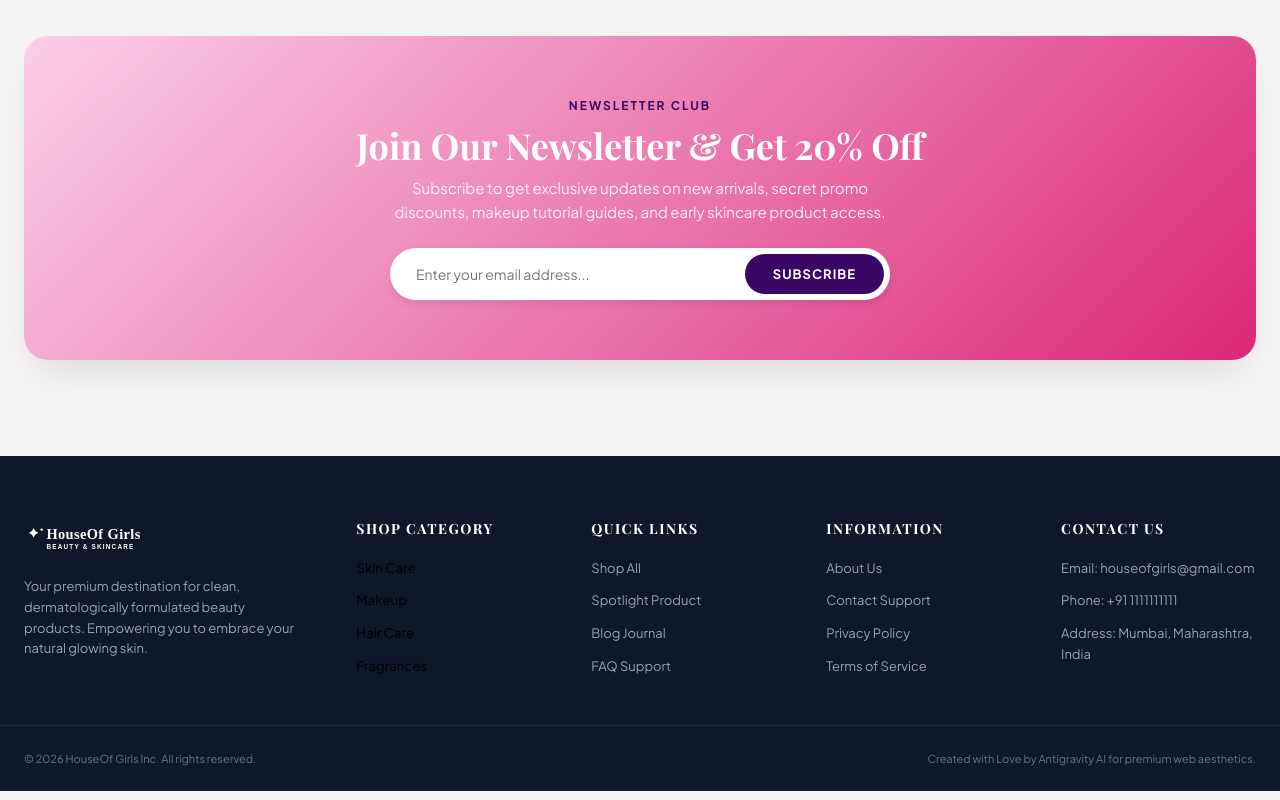
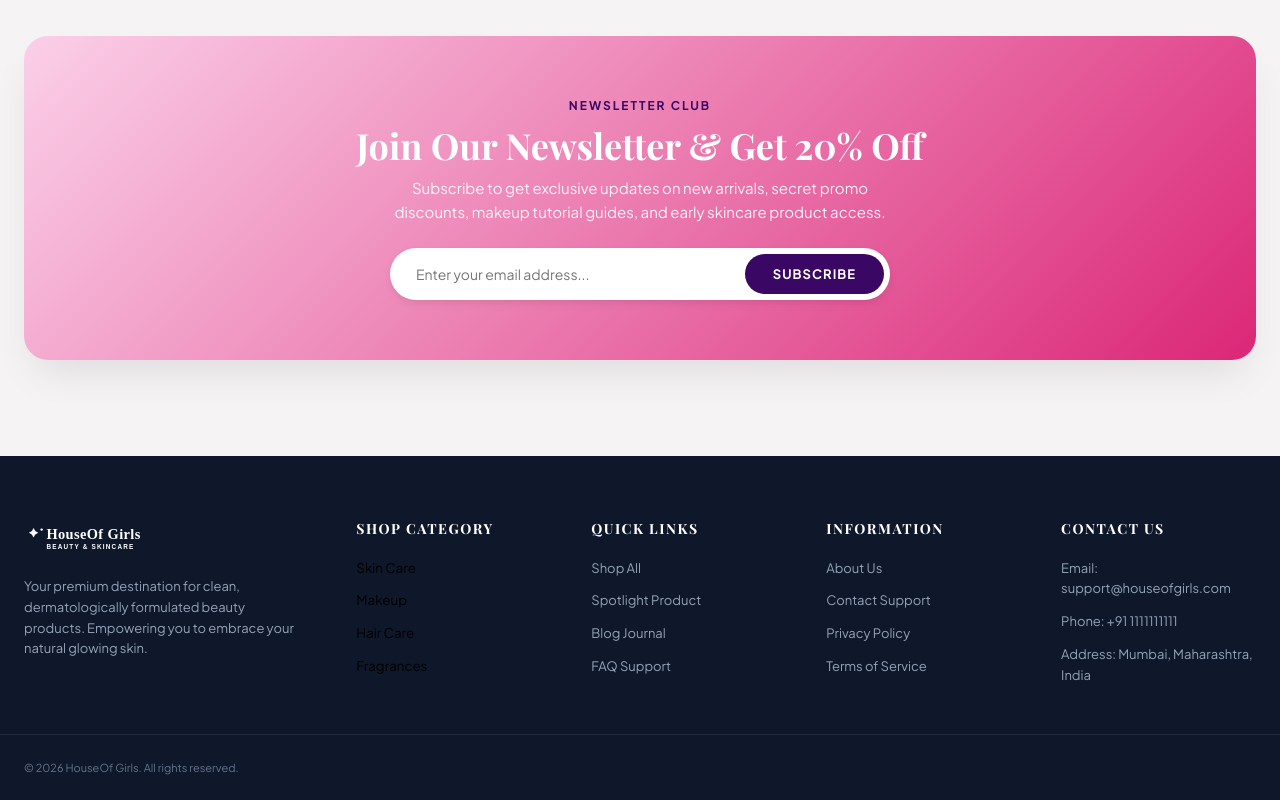
Before and after one commit to rajnishSharmaaDeveloper/houseofgirls, a React (Vite) app: page / in a window 1280 px wide. Shown: the part 5238-6038 px from the top of the page. Built offline with nearby package versions, Linux system fonts and the light colour scheme; a web font is replaced by a local one.

Commit message:
Update footer copyright and remove credit line

```diff
--- a/src/components/Footer.jsx
+++ b/src/components/Footer.jsx
@@ -50,7 +50,7 @@ export default function Footer({ onCategoryChange }) {
         <div>
           <h4 className="footer-title">Contact Us</h4>
           <ul className="footer-links" style={{ color: '#94a3b8' }}>
-            <li>Email: houseofgirls@gmail.com</li>
+            <li>Email: support@houseofgirls.com</li>
             <li>Phone: +91 1111111111</li>
             <li>Address: Mumbai, Maharashtra, India</li>
           </ul>
@@ -58,8 +58,8 @@ export default function Footer({ onCategoryChange }) {
       </div>
 
       <div className="footer-bottom">
-        <p>&copy; {new Date().getFullYear()} HouseOf Girls Inc. All rights reserved.</p>
-        <p>Created with Love by Antigravity AI for premium web aesthetics.</p>
+        <p>&copy; {new Date().getFullYear()} HouseOf Girls. All rights reserved.</p>
+        {/* <p>Created with Love by Kshitij Bhise for premium web aesthetics.</p> */}
       </div>
     </footer>
   );
```
